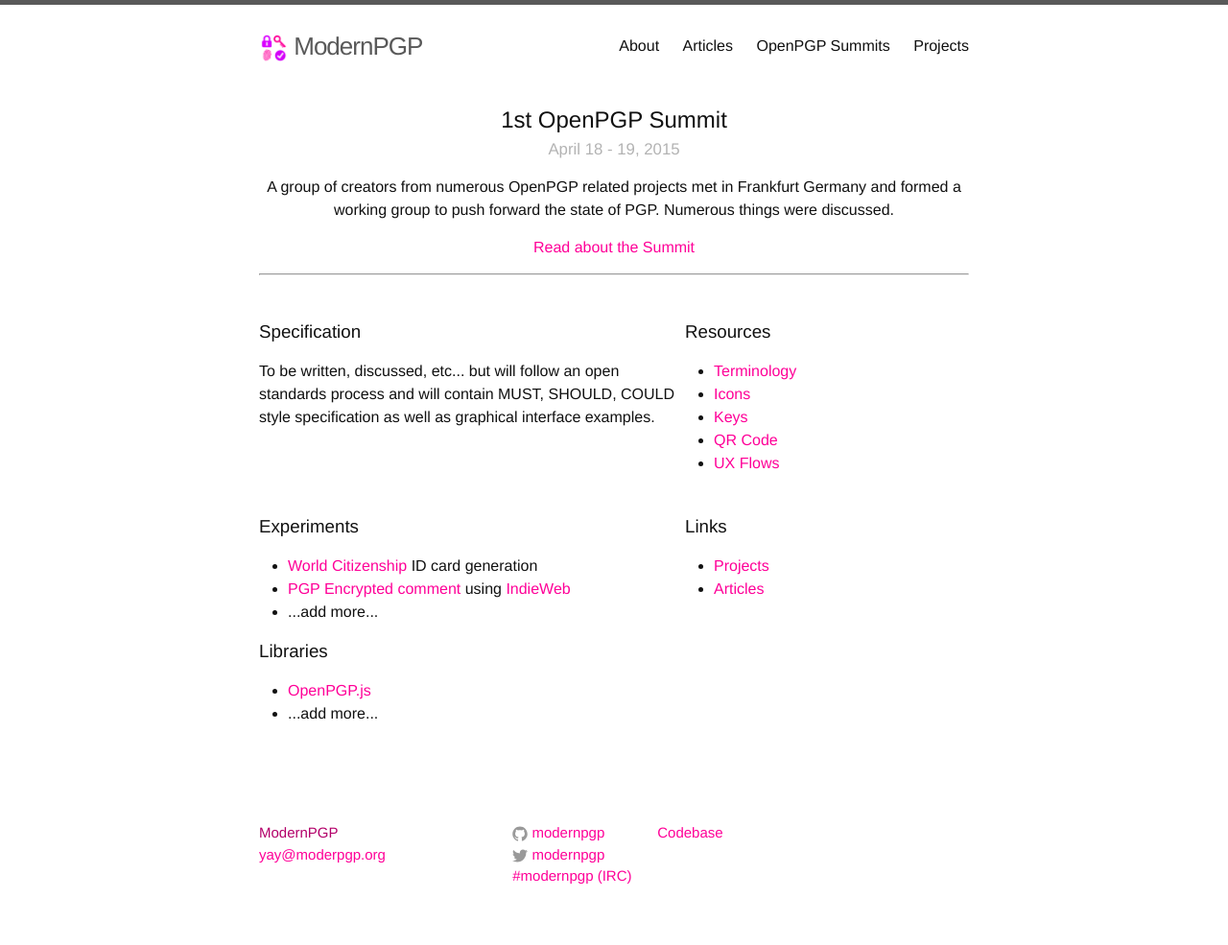
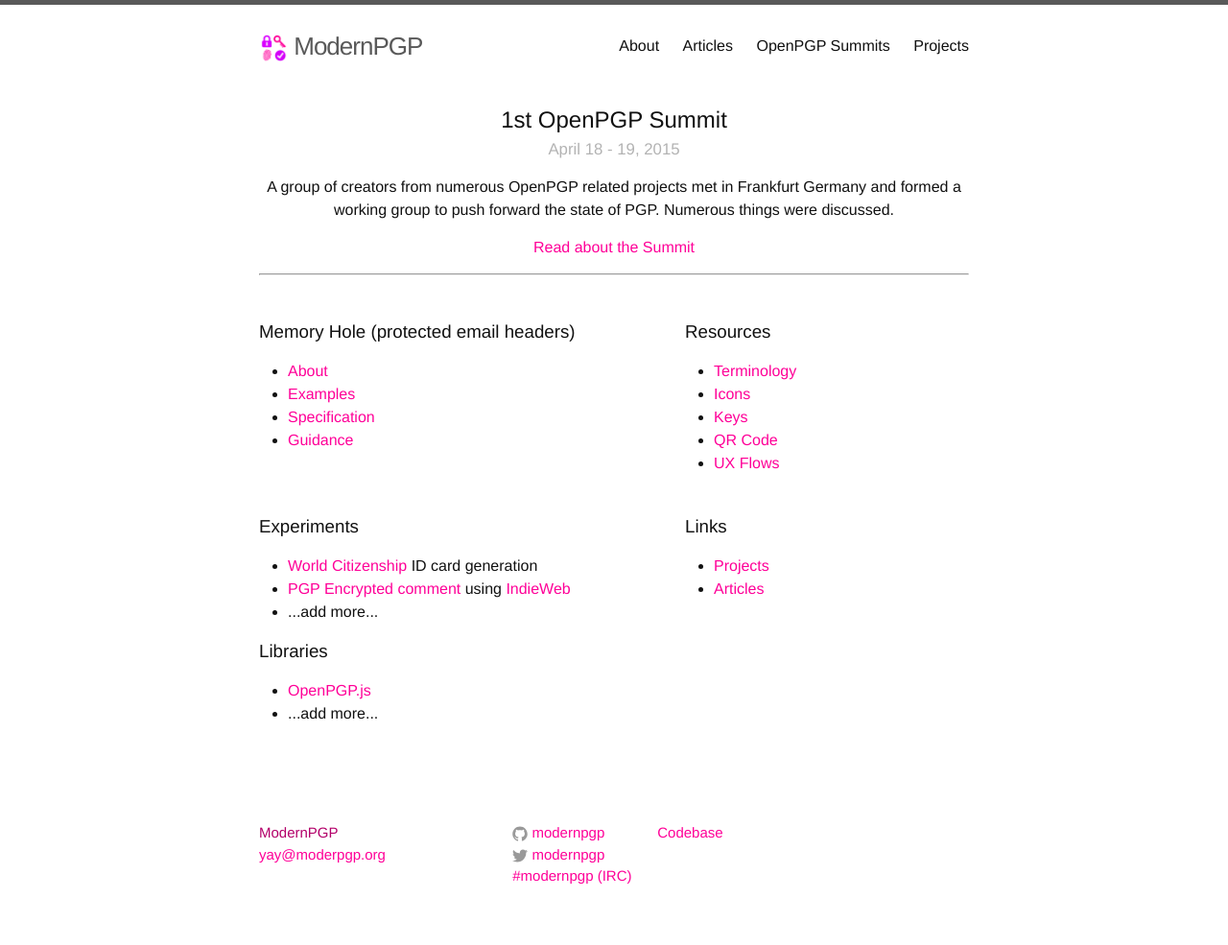
Before and after one commit to ModernPGP/modernpgp.github.io, a Jekyll site: the page built from index.html, in a window 1280 px wide. Shown: the whole page at 96% size. Built offline with Jekyll 4.4.1, drawn with Linux system fonts in a browser that asks for light colours.

Commit message:
added Memory Hole to front-page

```diff
--- a/index.html
+++ b/index.html
@@ -9,14 +9,18 @@
     <p>A group of creators from numerous OpenPGP related projects met in Frankfurt Germany and formed a working group to push forward the state of PGP. Numerous things were discussed.</p>
     <p><a href="/openpgp-summit/">Read about the Summit</a></p>
   </div>
-
   <hr>
 
   <table width="100%" cellpadding="0" cellspacing="0" class="index">
   <tr>
     <td valign="top" width="60%">
-      <h3>Specification</h3>
-      To be written, discussed, etc... but will follow an open standards process and will contain MUST, SHOULD, COULD style specification as well as graphical interface examples.
+      <h3>Memory Hole (protected email headers)</h3>
+      <ul>
+        <li><a href="/memoryhole/">About</a></li>
+        <li><a href="/memoryhole/corpus/">Examples</a></li>
+        <li><a href="/memoryhole/specs/">Specification</a></li>
+        <li><a href="/memoryhole/guidance/">Guidance</a></li>
+      </ul>
     </td>
     <td width="40%">
       <h3>Resources</h3>
```
